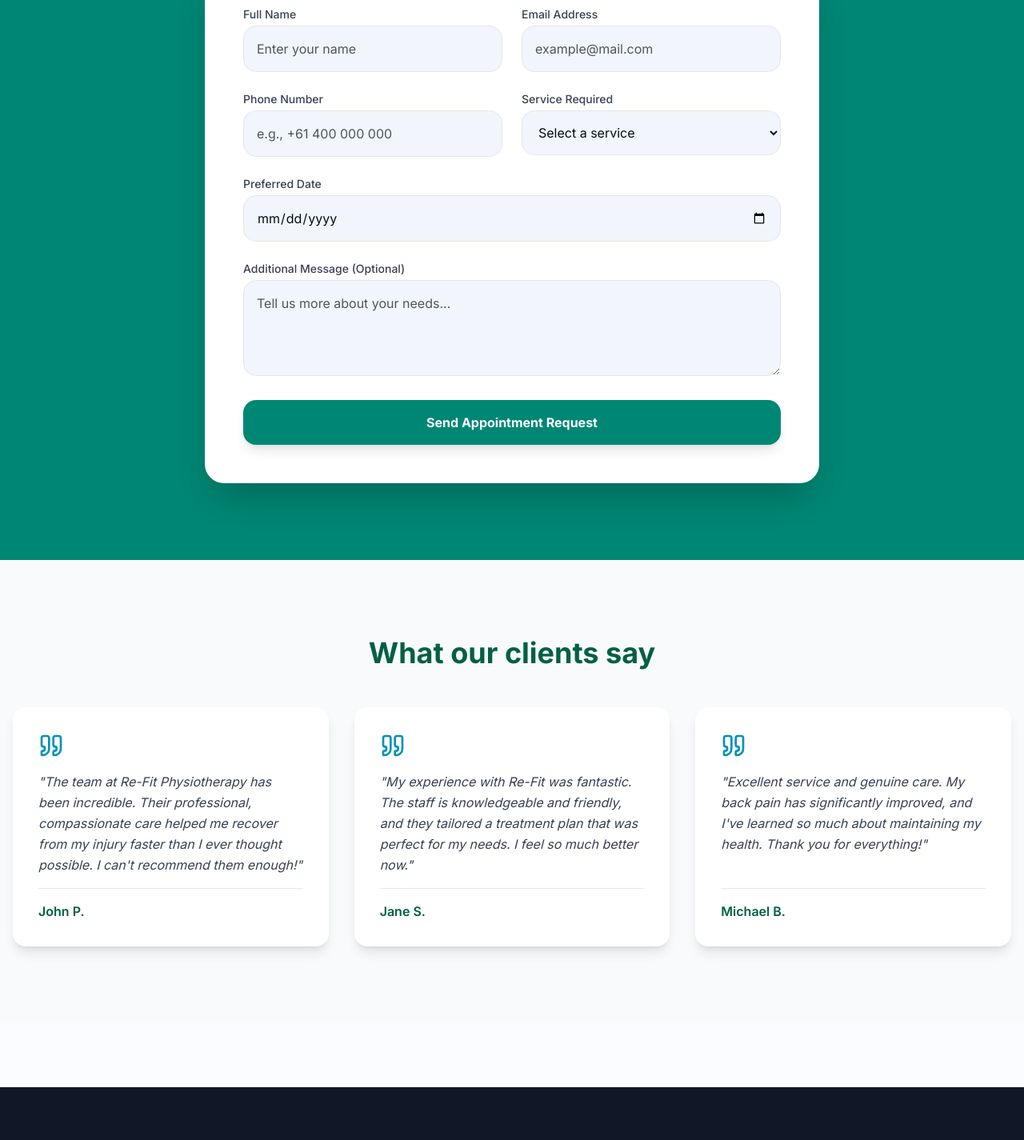
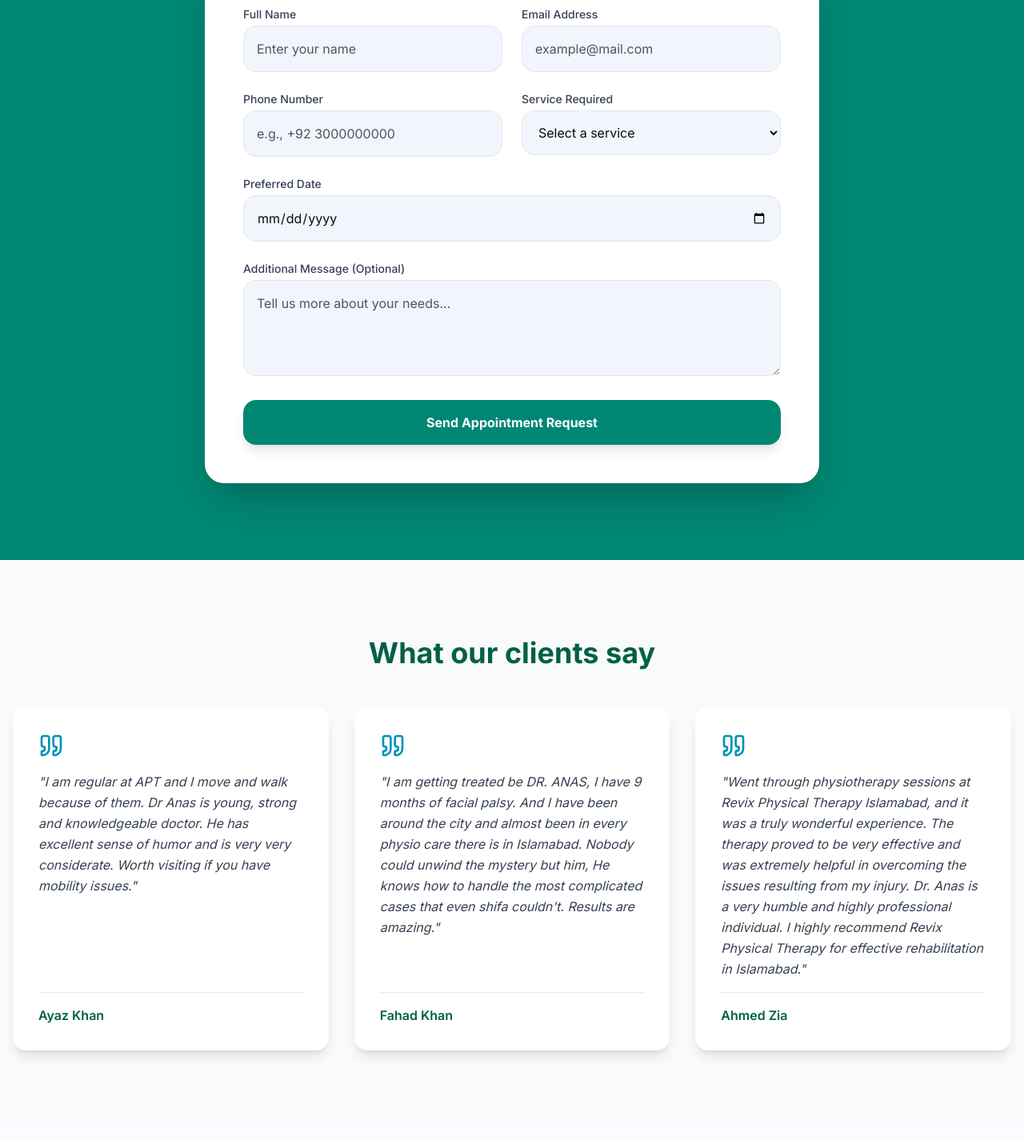
Before and after one commit to ammarr-x1/Revix-Physiotherapy, a Next.js app: page / in a window 1280 px wide. Shown: the part 2400-3825 px from the top of the page at 80% size. Built offline with nearby package versions, Linux system fonts and the light colour scheme; no server answers; the database is empty.

Commit message:
location removed and hamburger refactored

```diff
--- a/src/app/contact/page.tsx
+++ b/src/app/contact/page.tsx
@@ -152,6 +152,7 @@
                             </div>
                         </div>
 
+                        {/*
                         <div className="rounded-2xl border border-border/40 bg-gradient-to-br from-background/40 to-background/20 p-6 backdrop-blur-xl shadow-lg">
                             <div className="flex items-center gap-4">
                                 <MapPin className="h-6 w-6 text-primary" />
@@ -161,6 +162,7 @@
                                 </div>
                             </div>
                         </div>
+                        */}
 
                         {/* Socials */}
                         <div className="flex gap-6 pt-4">
--- a/src/components/AppointmentForm.tsx
+++ b/src/components/AppointmentForm.tsx
@@ -70,14 +70,14 @@
                             <input
                                 type="email"
                                 name="email"
-                                placeholder="Email"
+                                placeholder="youremail@gmail.com"
                                 required
                                 className="w-full p-3 rounded-lg border border-gray-200 text-gray-900 placeholder-gray-500 focus:outline-none focus:ring-2 focus:ring-cyan-500 focus:border-transparent transition-all text-sm"
                             />
                             <input
                                 type="tel"
                                 name="phone"
-                                placeholder="Phone"
+                                placeholder="+92 3000000000"
                                 required
                                 className="w-full p-3 rounded-lg border border-gray-200 text-gray-900 placeholder-gray-500 focus:outline-none focus:ring-2 focus:ring-cyan-500 focus:border-transparent transition-all text-sm"
                             />
@@ -88,11 +88,16 @@
                                 required
                                 className="w-full p-3 rounded-lg border border-gray-200 text-gray-900 bg-white focus:outline-none focus:ring-2 focus:ring-cyan-500 transition-all text-sm"
                             >
-                                <option value="">Select Service</option>
-                                <option value="Physiotherapy">Physiotherapy</option>
-                                <option value="Aged Care">Aged Care</option>
-                                <option value="NDIS">NDIS</option>
-                                <option value="Other">Other</option>
+                                <option value="">Select a service</option>
+                                <option value="Physiotherapy">Musculoskeletal & Sports Physiotherapy</option>
+                                <option value="Massage Therapy">Peadiatric Physiotherapy</option>
+                                <option value="Aged Care">Neurological Physiotherapy</option>
+                                <option value="NDIS Support">Cardiopulmonary Rehabilitation</option>
+                                <option value="Sports Injury">Women's Health Physiotherapy</option>
+                                <option value="Aged Care">Geriatric Physiotherapy</option>
+                                <option value="Aged Care">General Physiotherapy</option>
+                                <option value="Aged Care">Home Visit Physiotherapy</option>
+                                <option value="Aged Care">Dry Cupping</option>
                             </select>
                         </div>
                         <div>
@@ -189,7 +194,7 @@
                                     <input
                                         type="tel"
                                         name="phone"
-                                        placeholder="e.g., +61 400 000 000"
+                                        placeholder="e.g., +92 3000000000"
                                         required
                                         className="w-full p-4 rounded-xl bg-input text-foreground placeholder-muted-foreground border border-gray-200 focus:outline-none focus:ring-2 focus:ring-ring transition-all duration-300"
                                     />
@@ -202,11 +207,15 @@
                                         className="w-full p-4 rounded-xl bg-input text-foreground border border-gray-200 focus:outline-none focus:ring-2 focus:ring-ring transition-all duration-300"
                                     >
                                         <option value="">Select a service</option>
-                                        <option value="Physiotherapy">Physiotherapy</option>
-                                        <option value="Massage Therapy">Massage Therapy</option>
-                                        <option value="Aged Care">Aged Care</option>
-                                        <option value="NDIS Support">NDIS Support</option>
-                                        <option value="Sports Injury">Sports Injury</option>
+                                        <option value="Physiotherapy">Musculoskeletal & Sports Physiotherapy</option>
+                                        <option value="Massage Therapy">Peadiatric Physiotherapy</option>
+                                        <option value="Aged Care">Neurological Physiotherapy</option>
+                                        <option value="NDIS Support">Cardiopulmonary Rehabilitation</option>
+                                        <option value="Sports Injury">Women's Health Physiotherapy</option>
+                                        <option value="Aged Care">Geriatric Physiotherapy</option>
+                                        <option value="Aged Care">General Physiotherapy</option>
+                                        <option value="Aged Care">Home Visit Physiotherapy</option>
+                                        <option value="Aged Care">Dry Cupping</option>
                                     </select>
                                 </div>
                                 <div className="md:col-span-2">
--- a/src/components/about/OurTeam.tsx
+++ b/src/components/about/OurTeam.tsx
@@ -4,7 +4,7 @@
 export default function OurTeam() {
     const teamMember = {
         name: 'Dr. Muhammad Anas Manzoor',
-        bio: `Dr. Anas is a dedicated and highly skilled physiotherapist with over 15 years of experience in helping patients regain movement and improve their quality of life. After completing his Bachelor's degree in Physiotherapy, he pursued a Master's degree in Sports and Musculoskeletal Physiotherapy. Dr. Anas is passionate about a holistic approach to patient care, combining evidence-based practices with a strong focus on personalized treatment plans. He is a member of the Australian Physiotherapy Association and is committed to staying at the forefront of his field through continuous professional development.`,
+        bio: `Dr. Anas is a dedicated and highly skilled physiotherapist with over 3 years of clinical experience in helping patients regain movement and improve their quality of life. After completing his Bachelor's degree in Physiotherapy, he pursued a Master's degree in Musculoskeletal Physiotherapy. Dr. Anas is passionate about a holistic approach to patient care, combining evidence-based practices with a strong focus on personalized treatment plans.`,
         imageSrc: '/pimage.jpeg',
     };
 
--- a/src/components/home/Testimonials.tsx
+++ b/src/components/home/Testimonials.tsx
@@ -4,18 +4,18 @@
 export default function Testimonials() {
     const testimonials = [
         {
-            quote: "The team at Re-Fit Physiotherapy has been incredible. Their professional, compassionate care helped me recover from my injury faster than I ever thought possible. I can't recommend them enough!",
-            author: 'John P.',
+            quote: "I am regular at APT and I move and walk because of them. Dr Anas is young, strong and knowledgeable doctor. He has excellent sense of humor and is very very considerate. Worth visiting if you have mobility issues.",
+            author: 'Ayaz Khan',
 
         },
         {
-            quote: "My experience with Re-Fit was fantastic. The staff is knowledgeable and friendly, and they tailored a treatment plan that was perfect for my needs. I feel so much better now.",
-            author: 'Jane S.',
+            quote: "I am getting treated be DR. ANAS, I have 9 months of facial palsy. And I have been around the city and almost been in every physio care there is in Islamabad. Nobody could unwind the mystery but him, He knows how to handle the most complicated cases that even shifa couldn't. Results are amazing.",
+            author: 'Fahad Khan',
 
         },
         {
-            quote: "Excellent service and genuine care. My back pain has significantly improved, and I've learned so much about maintaining my health. Thank you for everything!",
-            author: 'Michael B.',
+            quote: "Went through physiotherapy sessions at Revix Physical Therapy Islamabad, and it was a truly wonderful experience. The therapy proved to be very effective and was extremely helpful in overcoming the issues resulting from my injury. Dr. Anas is a very humble and highly professional individual. I highly recommend Revix Physical Therapy for effective rehabilitation in Islamabad.",
+            author: 'Ahmed Zia',
 
         },
     ];
--- a/src/components/shared/Footer.tsx
+++ b/src/components/shared/Footer.tsx
@@ -99,6 +99,7 @@
                     </div>
 
                     {/* Map & Address */}
+                    {/*
                     <div>
                         <h4 className="text-lg font-bold text-white mb-6 relative inline-block">
                             Find Us
@@ -121,6 +122,7 @@
                             <span>{globalData.address}</span>
                         </div>
                     </div>
+                    */}
                 </div>
             </div>
 
--- a/src/components/shared/Navbar.tsx
+++ b/src/components/shared/Navbar.tsx
@@ -134,10 +134,10 @@
             bg-background text-foreground border-b shadow-md z-50 transition-all duration-300
             ${scrolledState ? 'sticky top-0' : 'relative'}
         `}>
-            {/* Top Bar - Hidden on small mobile to save space */}
+            {/* Top Bar - Persistent on mobile and desktop */}
             <div
                 className={`container mx-auto flex flex-col md:flex-row items-center justify-between px-6 transition-all duration-300
-                ${scrolledState ? 'py-2 hidden md:flex' : 'py-4'}
+                ${scrolledState ? 'py-2 flex' : 'py-4'}
             `}
             >
                 <div className="flex items-center justify-between w-full md:w-auto">
@@ -262,7 +262,7 @@
                     </div>
 
                     <nav className="flex flex-col space-y-2 overflow-y-auto flex-grow pb-8">
-                        {menuItems.map((item) => (
+                        {menuItems.filter(item => item.name !== "Services").map((item) => (
                             <Link
                                 key={item.href}
                                 href={item.href}
@@ -319,7 +319,18 @@
                         </div>
                     </nav>
 
-                    <div className="mt-auto pt-6 border-t border-gray-100 space-y-4">
+                    <div className="mt-auto pt-6 border-t border-gray-100 space-y-3">
+                        <a
+                            href="https://wa.me/923251510459"
+                            target="_blank"
+                            rel="noopener noreferrer"
+                            className="flex items-center gap-3 py-3 px-4 bg-emerald-600 text-white rounded-xl font-bold justify-center shadow-lg hover:bg-emerald-700 transition-colors"
+                        >
+                            <svg className="w-5 h-5 fill-current" viewBox="0 0 24 24" xmlns="http://www.w3.org/2000/svg">
+                                <path d="M.057 24l1.687-6.163c-1.041-1.804-1.588-3.849-1.587-5.946C.06 5.348 5.397.01 12.008.01c3.202.001 6.212 1.246 8.477 3.514 2.266 2.268 3.507 5.28 3.505 8.484-.004 6.657-5.34 11.997-11.953 11.997-2.005-.001-3.973-.502-5.724-1.455L0 24zm6.59-4.846c1.6.95 3.188 1.449 4.825 1.451 5.436 0 9.86-4.42 9.864-9.864.002-2.637-1.03-5.115-2.906-6.99C16.255 1.876 13.779 1.84 11.144 1.84 5.707 1.84 1.282 6.261 1.278 11.705c-.001 1.714.46 3.39 1.333 4.887L1.625 22.29l5.022-1.317zm11.503-4.757c-.292-.146-1.727-.853-1.993-.95-.266-.097-.46-.146-.653.146-.193.292-.748.95-.917 1.142-.169.193-.339.218-.63.072-1.332-.667-2.222-1.168-3.111-2.695-.266-.456.266-.423.762-1.417.083-.169.041-.318-.021-.444-.063-.127-.542-1.306-.743-1.787-.196-.47-.41-.406-.562-.413-.146-.007-.313-.008-.48-.008-.167 0-.438.063-.667.313-.229.25-1.17 1.144-1.17 2.79 0 1.646 1.198 3.238 1.365 3.46.167.221 2.358 3.599 5.712 5.048.798.344 1.422.55 1.908.706.802.254 1.533.218 2.11.134.644-.093 1.727-.706 1.972-1.39.245-.683.245-1.27.172-1.39-.073-.121-.266-.192-.559-.338z"/>
+                            </svg>
+                            WhatsApp Us
+                        </a>
                         <a href="tel:+923251510459" className="flex items-center gap-3 py-3 px-4 bg-cyan-600 text-white rounded-xl font-bold justify-center shadow-lg hover:bg-cyan-700 transition-colors">
                             <Phone size={20} />
                             Call Us Now
```
